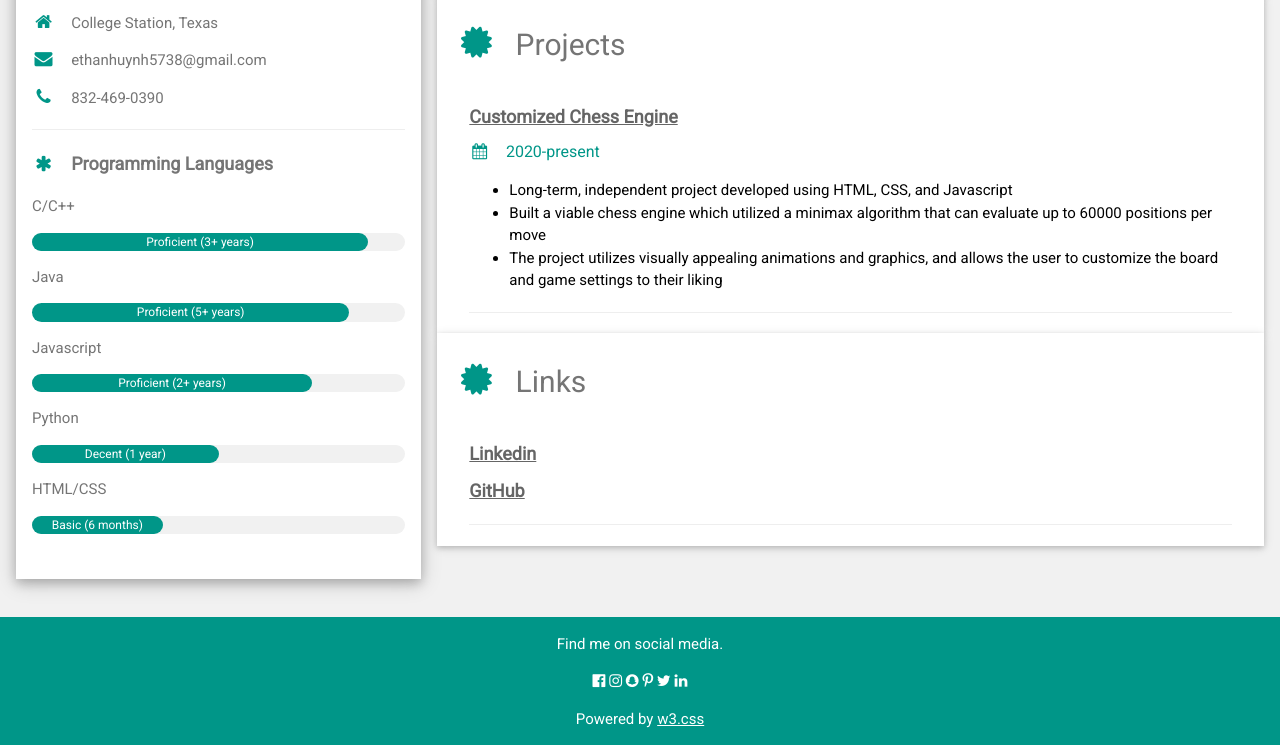
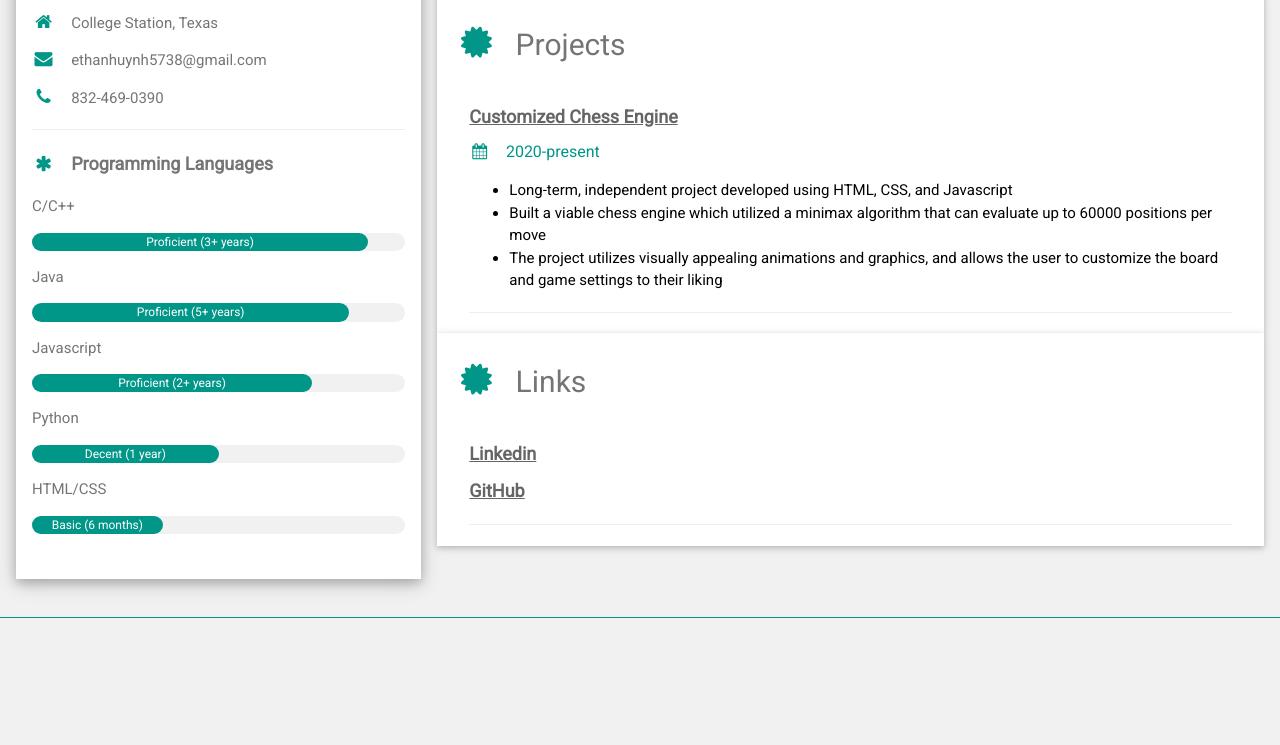
Before and after one commit to ethanhuynh0710/ethanhuynh0710.github.io, a plain HTML site: page index.html in a window 1280 px wide. Shown: the part 361-1106 px from the top of the page. After the commit the page ends 979 px from the top, so only its background shows below. Drawn offline with Linux system fonts and the light colour scheme.

Commit message:
removed footer

```diff
--- a/index.html
+++ b/index.html
@@ -116,14 +116,6 @@ html,body,h1,h2,h3,h4,h5,h6 {font-family: "Roboto", sans-serif}
 </div>
 
 <footer class="w3-container w3-teal w3-center w3-margin-top">
-  <p>Find me on social media.</p>
-  <i class="fa fa-facebook-official w3-hover-opacity"></i>
-  <i class="fa fa-instagram w3-hover-opacity"></i>
-  <i class="fa fa-snapchat w3-hover-opacity"></i>
-  <i class="fa fa-pinterest-p w3-hover-opacity"></i>
-  <i class="fa fa-twitter w3-hover-opacity"></i>
-  <i class="fa fa-linkedin w3-hover-opacity"></i>
-  <p>Powered by <a href="https://www.w3schools.com/w3css/default.asp" target="_blank">w3.css</a></p>
 </footer>
 
 </body>
```
